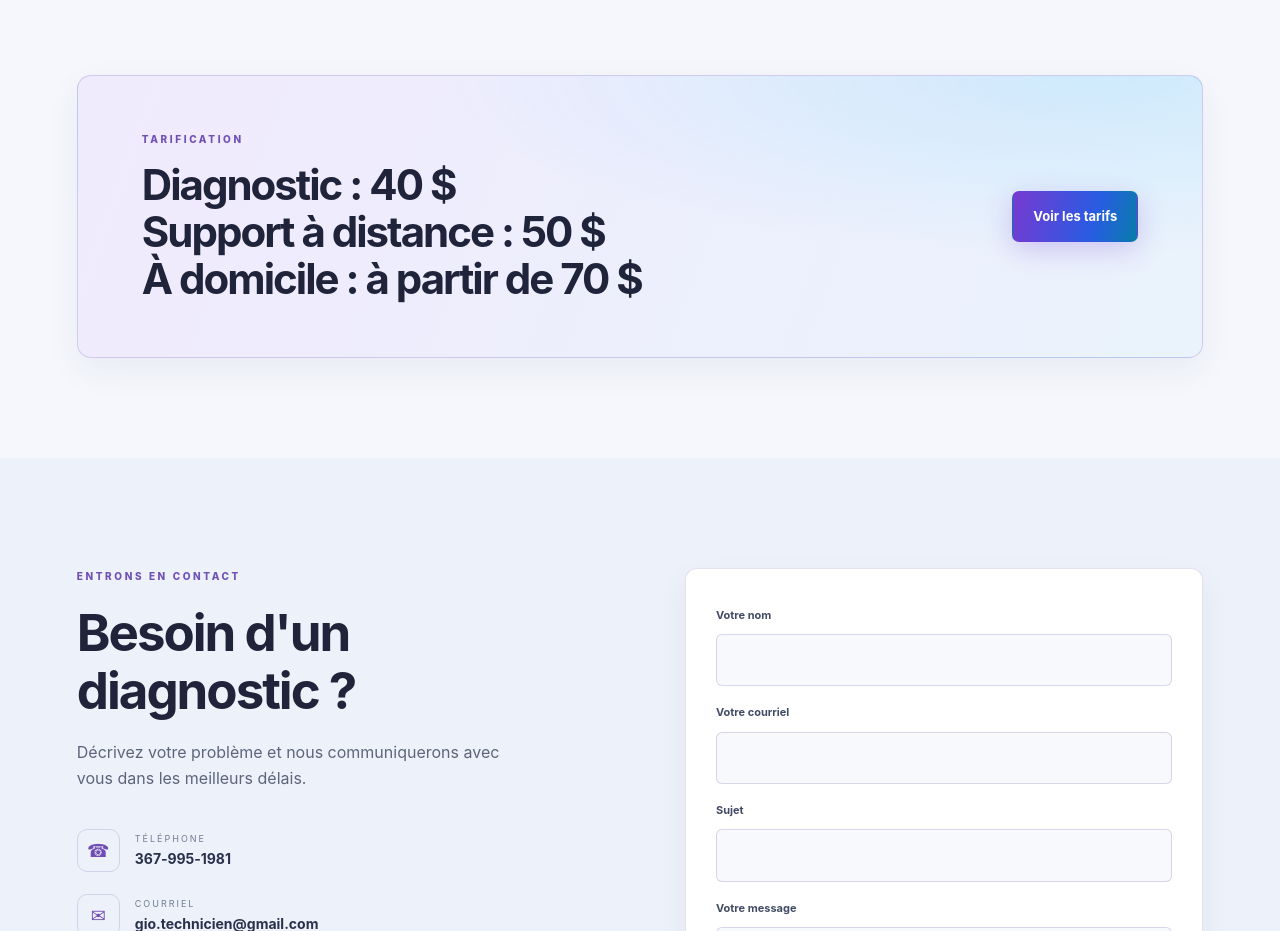
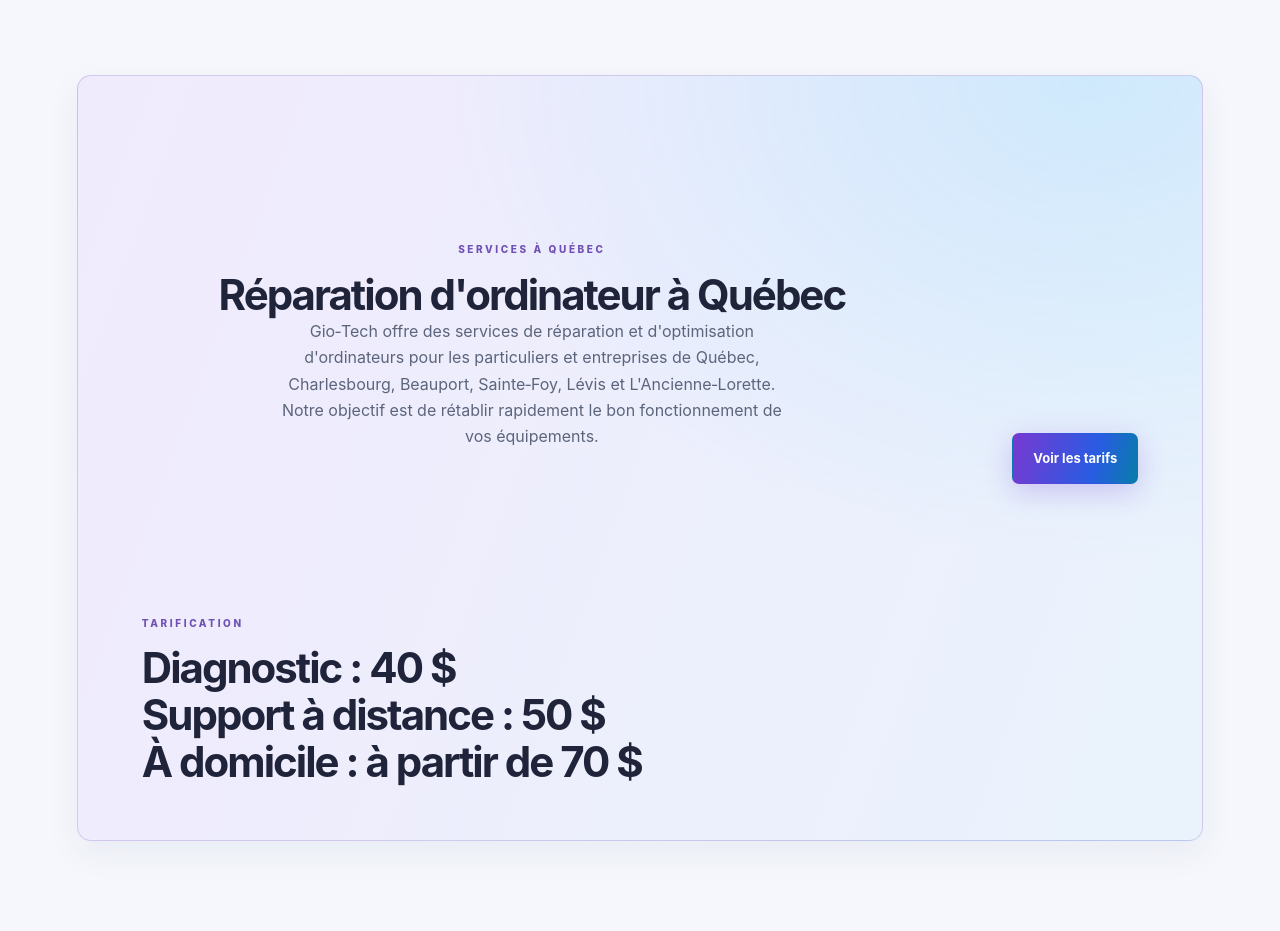
Before and after one commit to Gio-Technicien/gio-tech-site, a plain HTML site: page reparation-ordinateur-quebec.html in a window 1280 px wide. Shown: the part 2680-3611 px from the top of the page. Drawn offline with Linux system fonts and the light colour scheme.

Commit message:
Update reparation-ordinateur-quebec.html

```diff
--- a/reparation-ordinateur-quebec.html
+++ b/reparation-ordinateur-quebec.html
@@ -474,6 +474,35 @@ Des recommandations adaptées
 <section class="cta-band section reveal">
 
 <div>
+ <section class="section">
+
+<div class="section-heading">
+
+<p class="eyebrow">
+SERVICES À QUÉBEC
+</p>
+
+<h2>
+
+Réparation d'ordinateur à Québec
+
+</h2>
+
+<p>
+
+Gio‑Tech offre des services de réparation
+et d'optimisation d'ordinateurs pour les particuliers
+et entreprises de Québec, Charlesbourg, Beauport,
+Sainte‑Foy, Lévis et L'Ancienne‑Lorette.
+
+Notre objectif est de rétablir rapidement
+le bon fonctionnement de vos équipements.
+
+</p>
+
+</div>
+
+</section>
 
 <p class="eyebrow">
 
```
